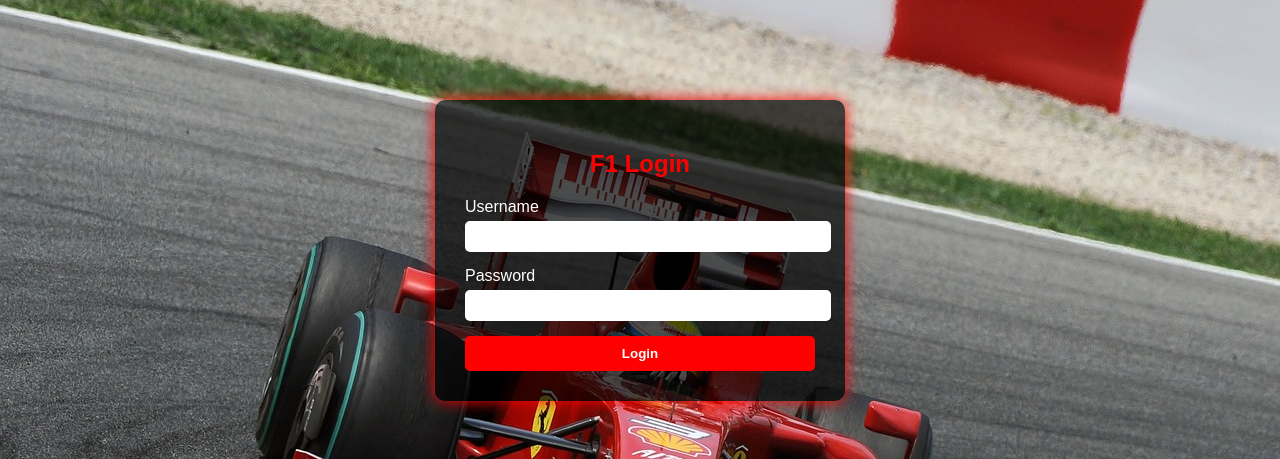
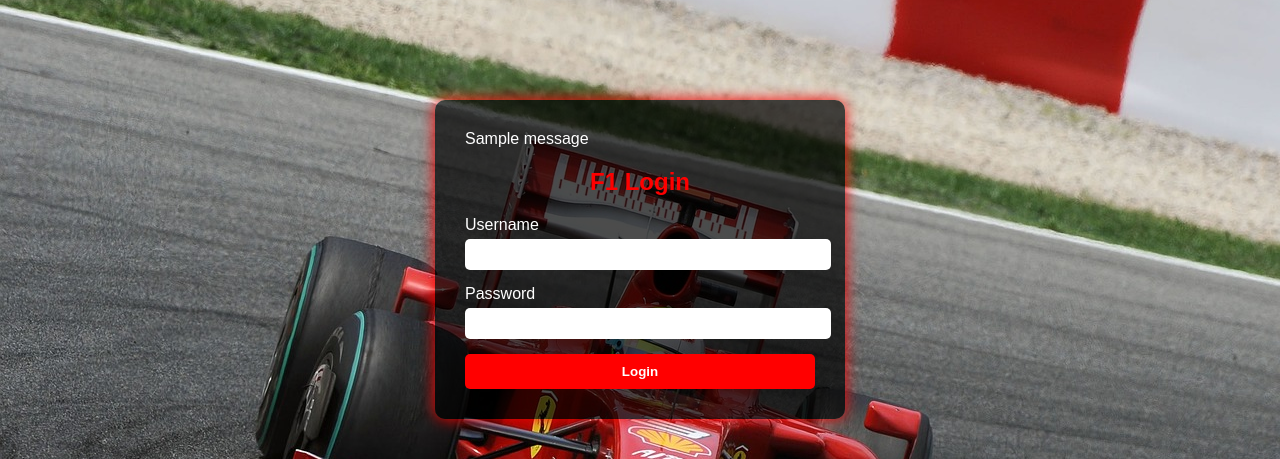
Before and after one commit to MomobamiKiraly/CITS5505-Group29-Project, a Flask app: page /login in a window 1280 px wide. Shown: the top 459 px of the page. Run offline with Flask 3, Linux system fonts and the light colour scheme; tables that the repository leaves empty hold one stand-in row (values such as "Sample post"); one stand-in notice (Sample message) is shown.

Commit message:
Enhance login feedback with flash messages and fix session misrouting

```diff
--- a/app/routes.py
+++ b/app/routes.py
@@ -16,6 +16,9 @@ def home():
 
 @main.route('/login', methods=['GET', 'POST'])
 def login():
+    if 'user_id' in session:
+        return redirect(url_for('main.profile'))
+
     form = LoginForm()
     if form.validate_on_submit():
         user = User.query.filter_by(username=form.username.data).first()
--- a/app/templates/login.html
+++ b/app/templates/login.html
@@ -7,6 +7,17 @@
 </head>
 <body>
     <div class="login-container">
+
+        {% with messages = get_flashed_messages(with_categories=true) %}
+          {% if messages %}
+            {% for category, message in messages %}
+              <div class="alert alert-{{ category }}">
+                {{ message }}
+              </div>
+            {% endfor %}
+          {% endif %}
+        {% endwith %}
+
         <form method="POST">
             {{ form.hidden_tag() }}
             <h2>F1 Login</h2>
```
Also changed, not shown: instance/your-database.db.
